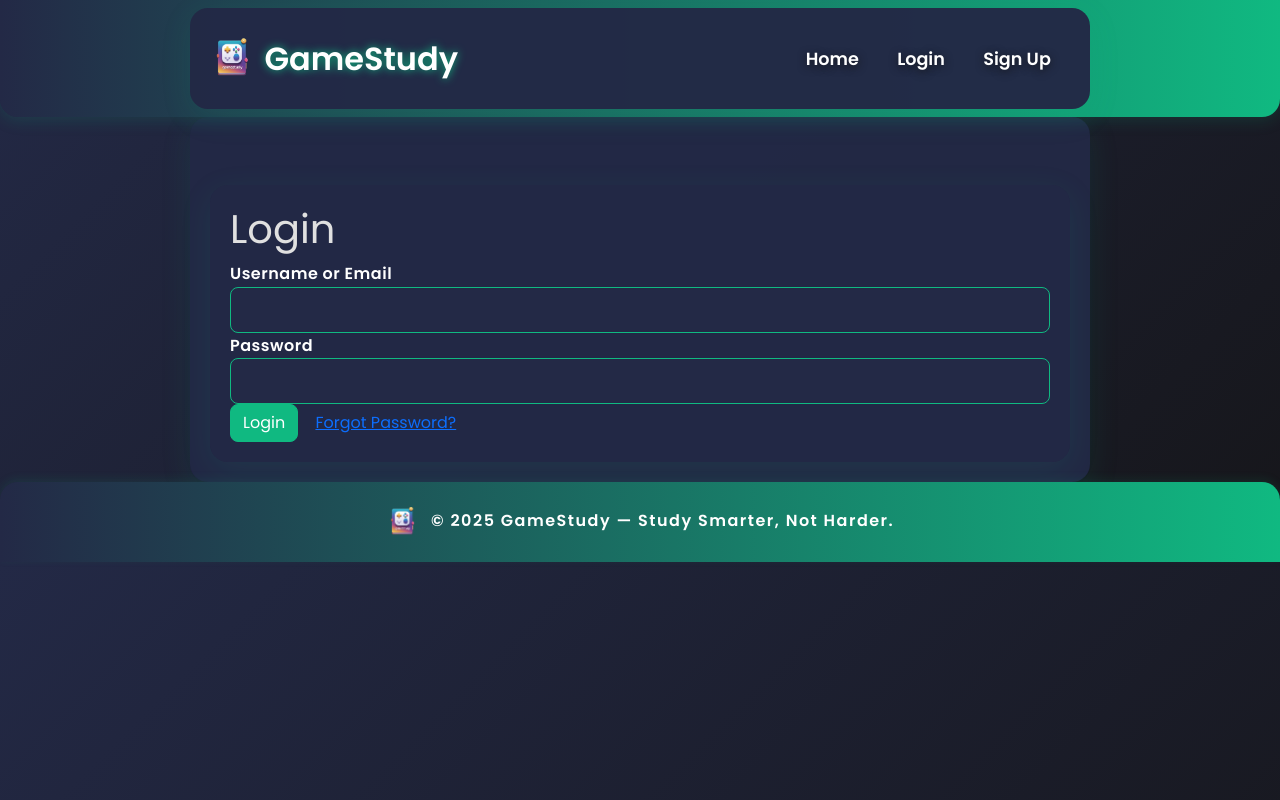
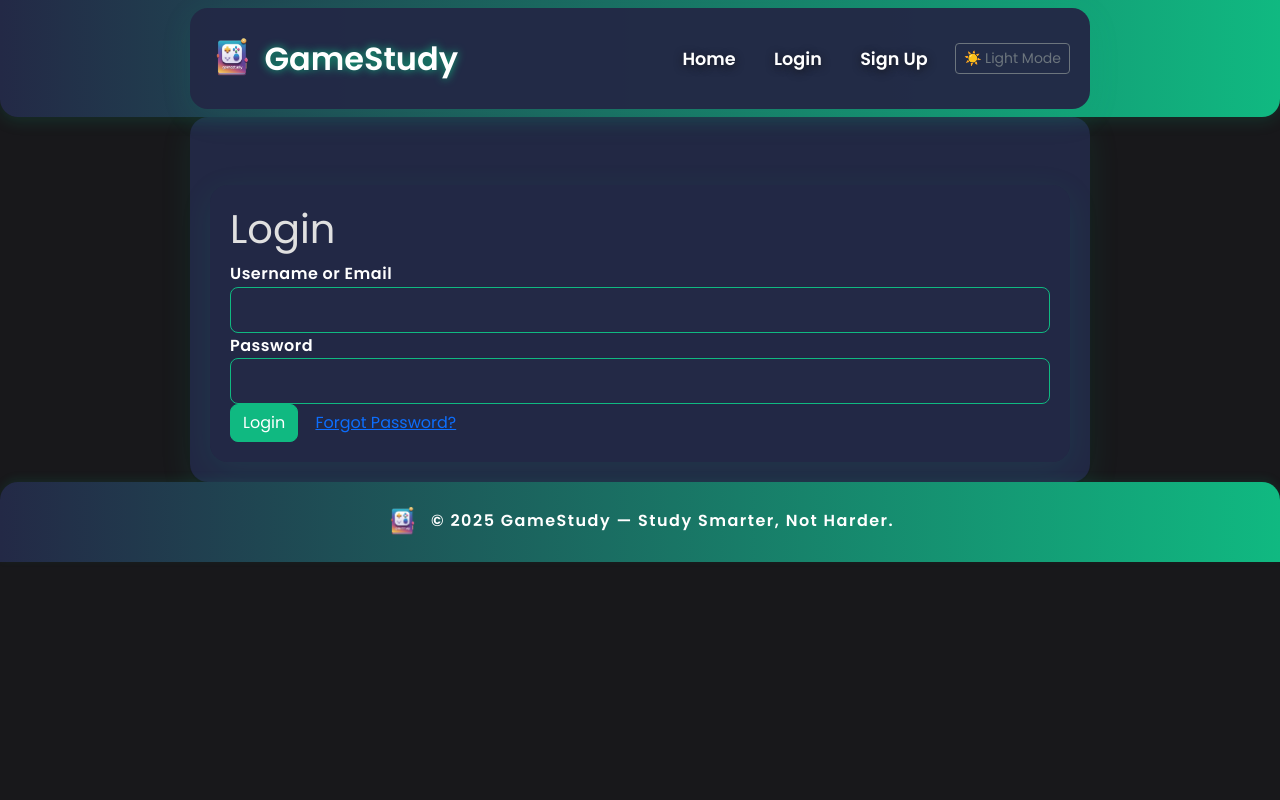
Before and after one commit to TempeHS/2025SE-Cameron.L-Major, a Flask app: page /login in a window 1280 px wide. Run offline with Flask 3, Linux system fonts and the light colour scheme; some libraries are stand-ins or nearby versions.

Commit message:
Implemented very minimal toggle light dark mode button, bad contrast for light mode as of currently

```diff
--- a/static/css/style.css
+++ b/static/css/style.css
@@ -5,10 +5,55 @@
   box-sizing: border-box;
 }
 
+/* --- THEME VARIABLES --- */
+:root {
+  --bg: #18181b;
+  --card-bg: #232946;
+  --text: #e0e0e0;
+  --navbar-bg: linear-gradient(90deg, #232946 0%, #10b981 100%);
+  --footer-bg: linear-gradient(90deg, #232946 0%, #10b981 100%);
+  --input-bg: #232946;
+  --input-border: #10b981;
+  --input-focus-bg: #16161a;
+  --input-focus-text: #fff;
+  --accent: #10b981;
+  --btn-primary-bg: #10b981;
+  --btn-primary-hover-bg: #6366f1;
+  --btn-primary-border: #10b981;
+  --btn-primary-hover-border: #6366f1;
+  --scrollbar-thumb: #10b981;
+  --scrollbar-track: #232946;
+  --shadow: 0 8px 32px rgba(16, 185, 129, 0.10);
+  --container-bg: rgba(35,41,70,0.97);
+  --label: #fff;
+}
+
+[data-theme="light"] {
+  --bg: #f8fafc;
+  --card-bg: #e0e7ef;
+  --text: #22223b;
+  --navbar-bg: linear-gradient(90deg, #e0e7ef 0%, #10b981 100%);
+  --footer-bg: linear-gradient(90deg, #e0e7ef 0%, #10b981 100%);
+  --input-bg: #fff;
+  --input-border: #10b981;
+  --input-focus-bg: #e0e7ef;
+  --input-focus-text: #22223b;
+  --accent: #10b981;
+  --btn-primary-bg: #10b981;
+  --btn-primary-hover-bg: #6366f1;
+  --btn-primary-border: #10b981;
+  --btn-primary-hover-border: #6366f1;
+  --scrollbar-thumb: #10b981;
+  --scrollbar-track: #e0e7ef;
+  --shadow: 0 8px 32px rgba(16, 185, 129, 0.10);
+  --container-bg: rgba(224,231,239,0.97);
+  --label: #22223b;
+}
+
 body {
   font-family: "Poppins", "Roboto", Arial, sans-serif;
-  background: linear-gradient(135deg, #232946 0%, #16161a 100%);
-  color: #e0e0e0;
+  background: var(--bg);
+  color: var(--text);
   line-height: 1.6;
 }
 
@@ -115,13 +165,12 @@ footer {
   width: 8px;
 }
 ::-webkit-scrollbar-thumb {
-  background: #10b981;
+  background: var(--scrollbar-thumb);
   border-radius: 4px;
 }
 ::-webkit-scrollbar-track {
-  background: #232946;
+  background: var(--scrollbar-track);
 }
-
 
 /* Study Timer Responsive Fixes */
 @media (max-width: 767px) {
--- /dev/null
+++ b/static/js/theme-toggle.js
@@ -0,0 +1,16 @@
+document.addEventListener('DOMContentLoaded', function() {
+    const btn = document.getElementById('theme-toggle');
+    if (!btn) return;
+    // Set theme from localStorage or default to dark
+    const savedTheme = localStorage.getItem('theme') || 'dark';
+    document.documentElement.setAttribute('data-theme', savedTheme);
+    btn.textContent = savedTheme === 'light' ? '🌙 Dark Mode' : '☀️ Light Mode';
+
+    btn.onclick = function() {
+      const current = document.documentElement.getAttribute('data-theme');
+      const next = current === 'light' ? 'dark' : 'light';
+      document.documentElement.setAttribute('data-theme', next);
+      localStorage.setItem('theme', next);
+      btn.textContent = next === 'light' ? '🌙 Dark Mode' : '☀️ Light Mode';
+    };
+  });
--- a/templates/layout.html
+++ b/templates/layout.html
@@ -67,6 +67,12 @@
               <a class="nav-link" href="{{ url_for('signup') }}">Sign Up</a>
             </li>
             {% endif %}
+            <!-- Theme toggle button -->
+            <li class="nav-item d-flex align-items-center">
+              <button id="theme-toggle" class="btn btn-outline-secondary btn-sm ms-2" type="button">
+                ☀️ Light Mode
+              </button>
+            </li>
           </ul>
         </div>
       </div>
@@ -84,7 +90,8 @@
 
     <!-- Bootstrap JavaScript Bundle -->
     <script src="{{ url_for('static', filename='js/bootstrap.bundle.min.js') }}"></script>
-
+    <!-- Theme toggle script -->
+    <script src="{{ url_for('static', filename='js/theme-toggle.js') }}"></script>
     <!-- Page-specific scripts (e.g., study_timer.js) -->
     {% block scripts %}{% endblock %}
   </body>
```
Also changed, not shown: other parts of static/css/style.css (+29 -24 lines).
